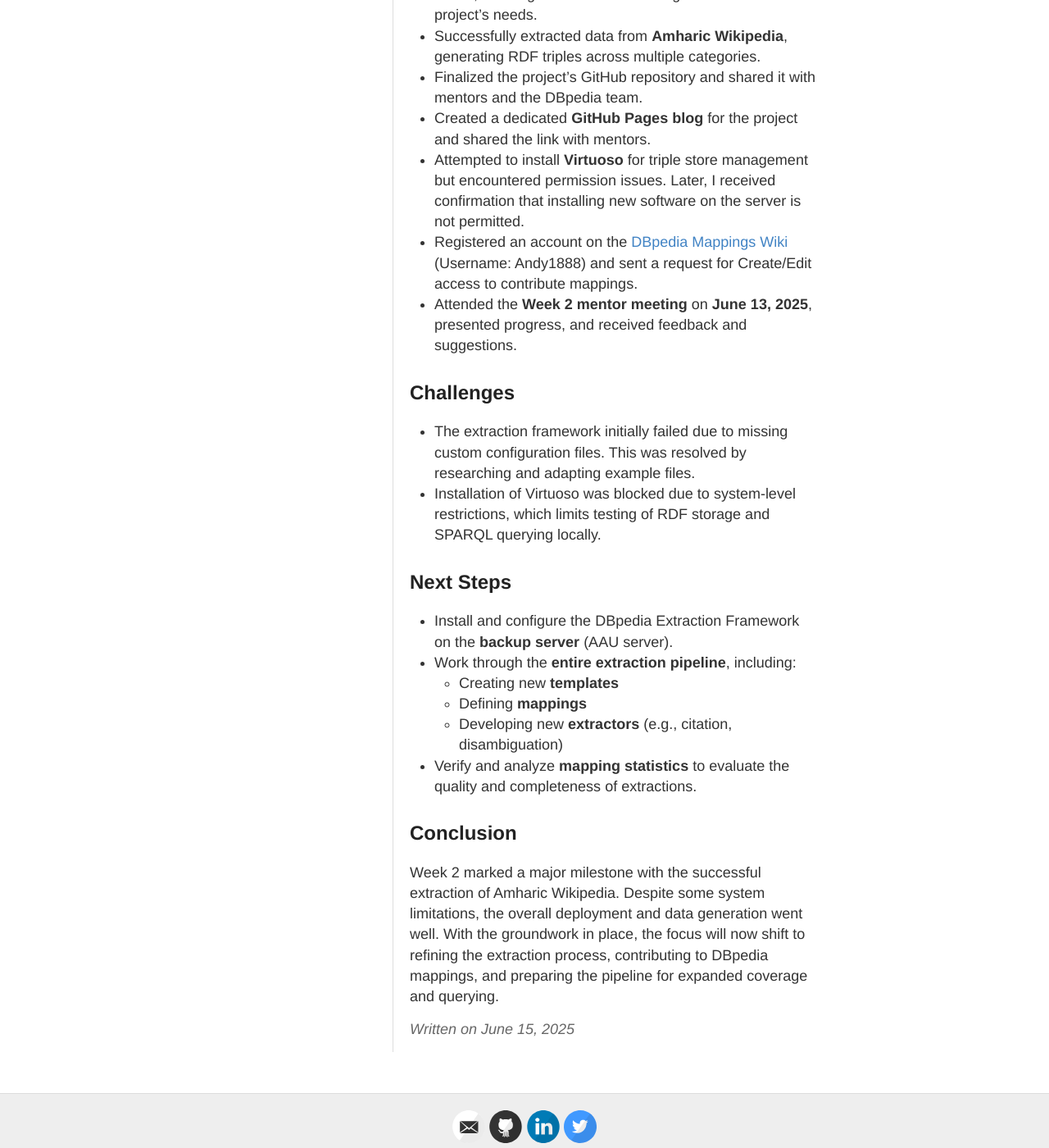
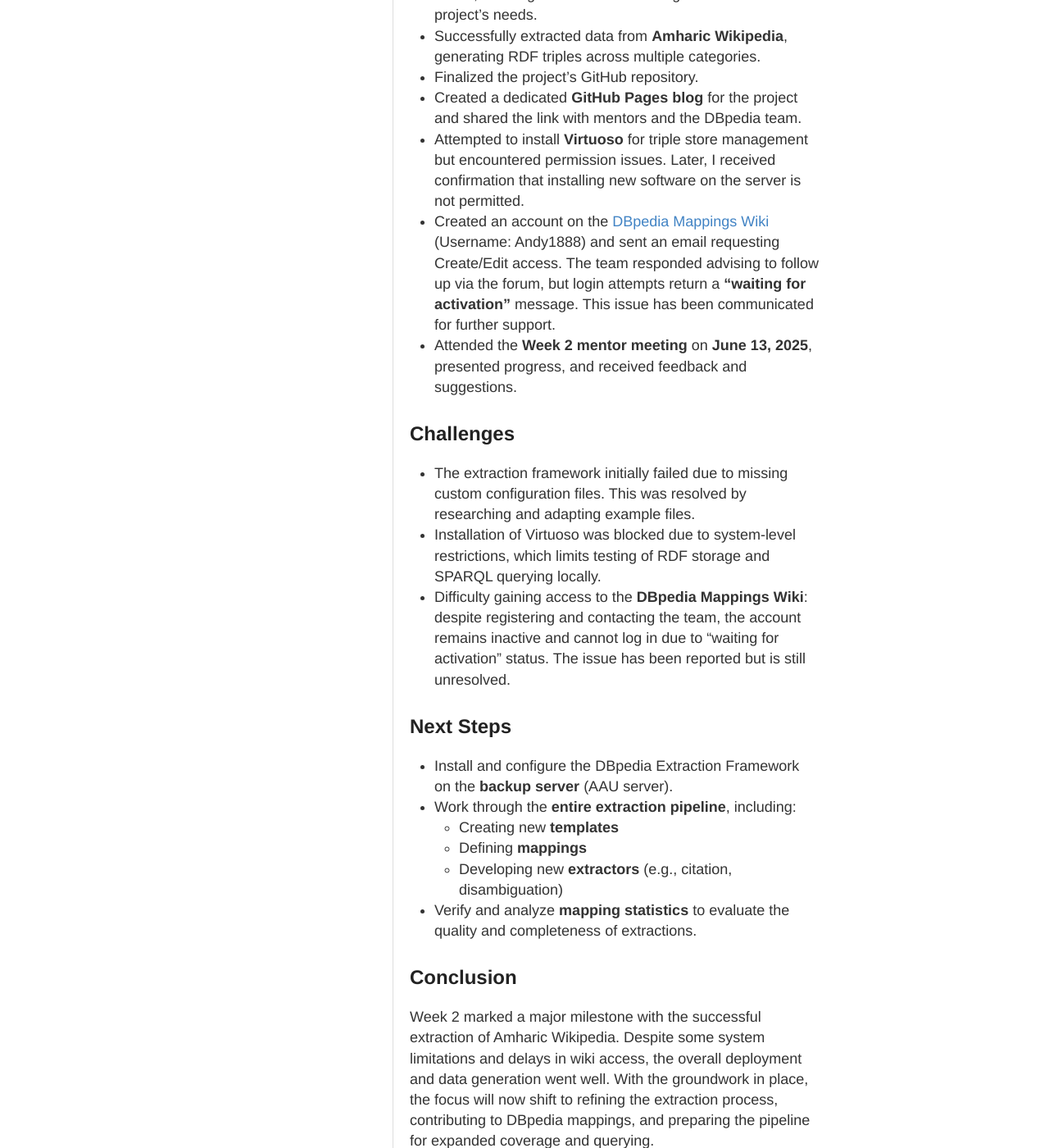
Before and after one commit to contact-andy/gsoc-2025-dbpedia, a Jekyll site: the page built from _posts/2025-06-15-week-2-server-deployment.md, in a window 1280 px wide and 1400 px high, scrolled down 750 px. Shown: the whole window at 82% size. Built offline with Jekyll 4.4.1, drawn with Linux system fonts in a browser that asks for light colours.

Commit message:
Week-2 report updated

```diff
--- a/_posts/2025-06-15-week-2-server-deployment.md
+++ b/_posts/2025-06-15-week-2-server-deployment.md
@@ -16,16 +16,17 @@ This report summarizes my work during the second official GSoC coding week (June
 - Installation proceeded smoothly due to familiarity with the requirements from the local setup completed in Week 1.
 - Configured the Extraction Framework. Initially encountered errors due to missing `.properties` files, which were expected by the system. This was resolved by referring to the official [DBpedia Extraction Framework Quickstart Guide](https://github.com/dbpedia/extraction-framework/blob/master/documentation/quickstart.md), allowing me to tailor the configuration to meet the project's needs.
 - Successfully extracted data from **Amharic Wikipedia**, generating RDF triples across multiple categories.
-- Finalized the project’s GitHub repository and shared it with mentors and the DBpedia team.
-- Created a dedicated **GitHub Pages blog** for the project and shared the link with mentors.
+- Finalized the project’s GitHub repository.
+- Created a dedicated **GitHub Pages blog** for the project and shared the link with mentors and the DBpedia team.
 - Attempted to install **Virtuoso** for triple store management but encountered permission issues. Later, I received confirmation that installing new software on the server is not permitted.
-- Registered an account on the [DBpedia Mappings Wiki](https://mappings.dbpedia.org) (Username: Andy1888) and sent a request for Create/Edit access to contribute mappings.
+- Created an account on the [DBpedia Mappings Wiki](https://mappings.dbpedia.org) (Username: Andy1888) and sent an email requesting Create/Edit access. The team responded advising to follow up via the forum, but login attempts return a **"waiting for activation"** message. This issue has been communicated for further support.
 - Attended the **Week 2 mentor meeting** on **June 13, 2025**, presented progress, and received feedback and suggestions.
 
 ## Challenges
 
 - The extraction framework initially failed due to missing custom configuration files. This was resolved by researching and adapting example files.
 - Installation of Virtuoso was blocked due to system-level restrictions, which limits testing of RDF storage and SPARQL querying locally.
+- Difficulty gaining access to the **DBpedia Mappings Wiki**: despite registering and contacting the team, the account remains inactive and cannot log in due to "waiting for activation" status. The issue has been reported but is still unresolved.
 
 ## Next Steps
 
@@ -38,4 +39,4 @@ This report summarizes my work during the second official GSoC coding week (June
 
 ## Conclusion
 
-Week 2 marked a major milestone with the successful extraction of Amharic Wikipedia. Despite some system limitations, the overall deployment and data generation went well. With the groundwork in place, the focus will now shift to refining the extraction process, contributing to DBpedia mappings, and preparing the pipeline for expanded coverage and querying.
+Week 2 marked a major milestone with the successful extraction of Amharic Wikipedia. Despite some system limitations and delays in wiki access, the overall deployment and data generation went well. With the groundwork in place, the focus will now shift to refining the extraction process, contributing to DBpedia mappings, and preparing the pipeline for expanded coverage and querying.
```
